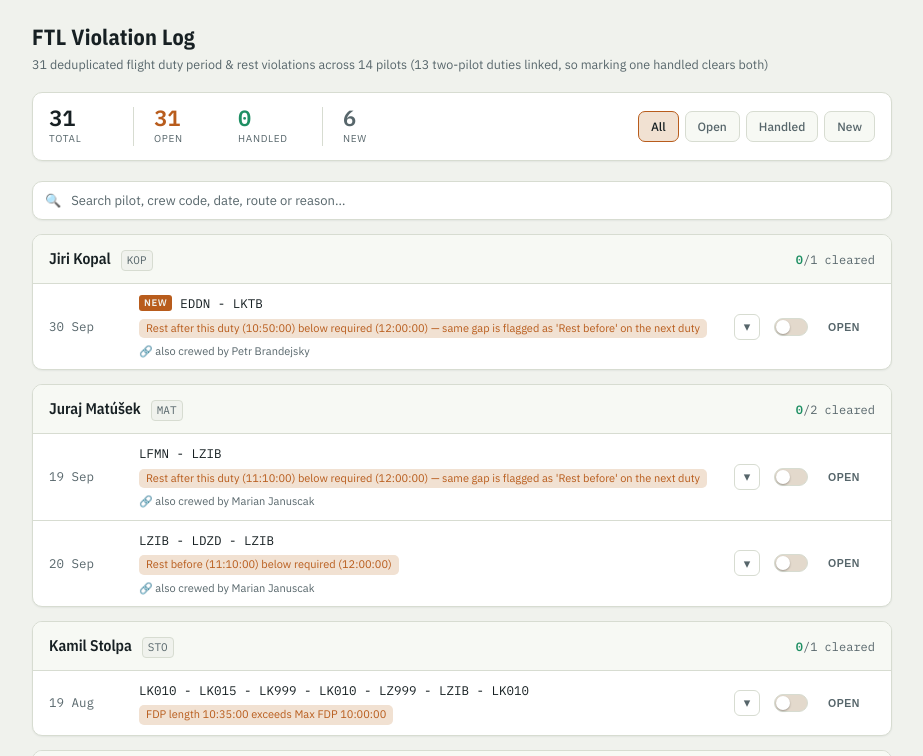
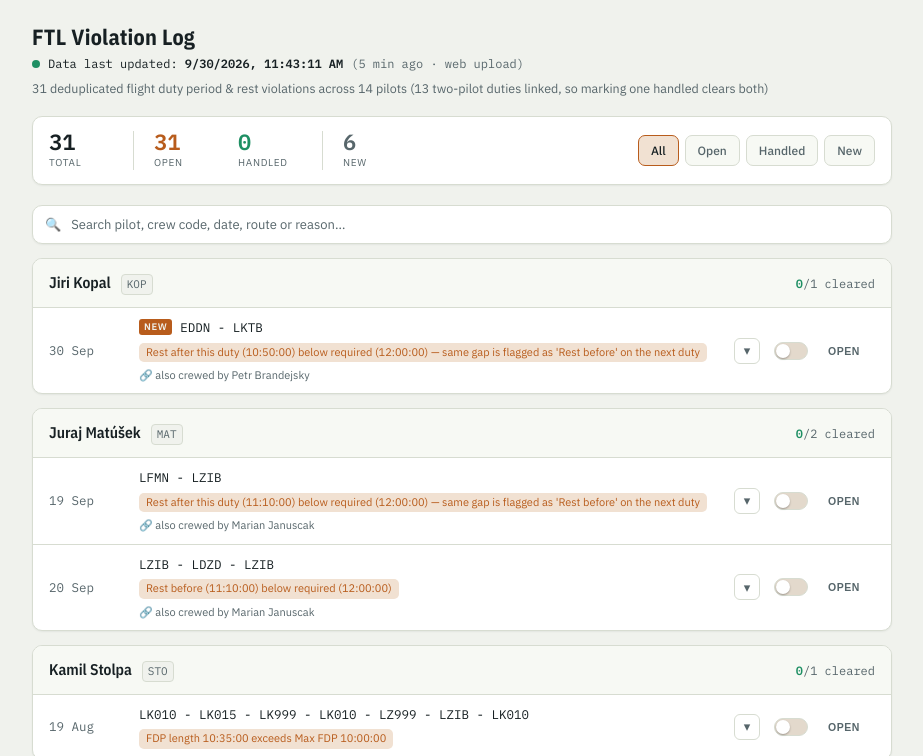
Before and after one commit to tomasdrobnik/FTL_check, a plain HTML site: page index.html in a window 1280 px wide. Shown: the top 756 px of the page, without its empty margins (178-1101 px from the left). Drawn offline with nearby package versions, Linux system fonts and the light colour scheme.

Commit message:
Show "data last updated" at the top of the page
Puts the timestamp right under the title (absolute time, relative age,
and whether the last update was a web upload or local rebuild, with a
green dot when it's under an hour old) so it's obvious at a glance
whether an upload took effect. Also adds a unique query string to the
data fetch so the Pages CDN can't serve a stale copy of an earlier push.

Co-Authored-By: Claude Sonnet 5.5 <noreply@anthropic.com>

```diff
--- a/index.html
+++ b/index.html
@@ -80,6 +80,23 @@
     margin: 0 0 2px;
     text-wrap: balance;
   }
+  .updated-line {
+    font-family: "IBM Plex Mono", ui-monospace, monospace;
+    font-size: 12px;
+    color: var(--text);
+    margin: 0 0 6px;
+    display: flex;
+    align-items: center;
+    flex-wrap: wrap;
+    gap: 4px 8px;
+  }
+  .updated-line .dot {
+    width: 8px; height: 8px; border-radius: 50%;
+    background: var(--text-dim);
+    flex: none;
+  }
+  .updated-line.fresh .dot { background: var(--ok); }
+  .updated-line .ago { color: var(--text-dim); }
   .subtitle {
     color: var(--text-dim);
     font-size: 12.5px;
@@ -496,6 +513,7 @@
 
 <div class="wrap">
   <h1>FTL Violation Log</h1>
+  <p class="updated-line" id="updatedLine">Data last updated: loading&hellip;</p>
   <p class="subtitle" id="subtitleText">Loading&hellip;</p>
 
   <div class="board">
@@ -774,9 +792,29 @@
     document.getElementById("subtitleText").textContent =
       `${RECORDS.length} deduplicated flight duty period & rest violations across ${pilotCount} pilots ` +
       `(${pairedCount} two-pilot duties linked, so marking one handled clears both)`;
-    const when = META.generated_at ? new Date(META.generated_at).toLocaleString() : "unknown";
-    document.getElementById("buildNote").innerHTML =
-      `data last updated ${when} &middot; source: <a href="https://github.com/tomasdrobnik/FTL_check">github.com/tomasdrobnik/FTL_check</a>`;
+    const line = document.getElementById("updatedLine");
+    const generated = META.generated_at ? new Date(META.generated_at) : null;
+    if (generated && !Number.isNaN(generated.getTime())) {
+      const ageMs = Date.now() - generated.getTime();
+      const via = META.source === "web" ? "web upload" : META.source === "local" ? "local rebuild" : "";
+      line.classList.toggle("fresh", ageMs < 60 * 60 * 1000);
+      line.innerHTML =
+        `<span class="dot"></span><span>Data last updated: <b>${escapeHtml(generated.toLocaleString())}</b></span>` +
+        `<span class="ago">(${timeAgo(generated)}${via ? " &middot; " + via : ""})</span>`;
+    } else {
+      line.classList.remove("fresh");
+      line.textContent = "Data last updated: unknown";
+    }
+  }
+
+  function timeAgo(d) {
+    const s = Math.max(0, Math.round((Date.now() - d.getTime()) / 1000));
+    if (s < 60) return "just now";
+    const m = Math.round(s / 60);
+    if (m < 60) return `${m} min ago`;
+    const h = Math.round(m / 60);
+    if (h < 48) return `${h} h ago`;
+    return `${Math.round(h / 24)} days ago`;
   }
 
   document.querySelectorAll(".filter-btn").forEach(btn => {
@@ -805,7 +843,8 @@
 
   async function loadData() {
     try {
-      const res = await fetch("./data/final_records.json", { cache: "no-store" });
+      // Unique query string so the Pages CDN can't hand back a cached copy of an older push.
+      const res = await fetch(`./data/final_records.json?t=${Date.now()}`, { cache: "no-store" });
       const data = await res.json();
       RECORDS = data.records || [];
       META = data.meta || {};
```
Also changed, not shown: template.html (+43 -4 lines).
